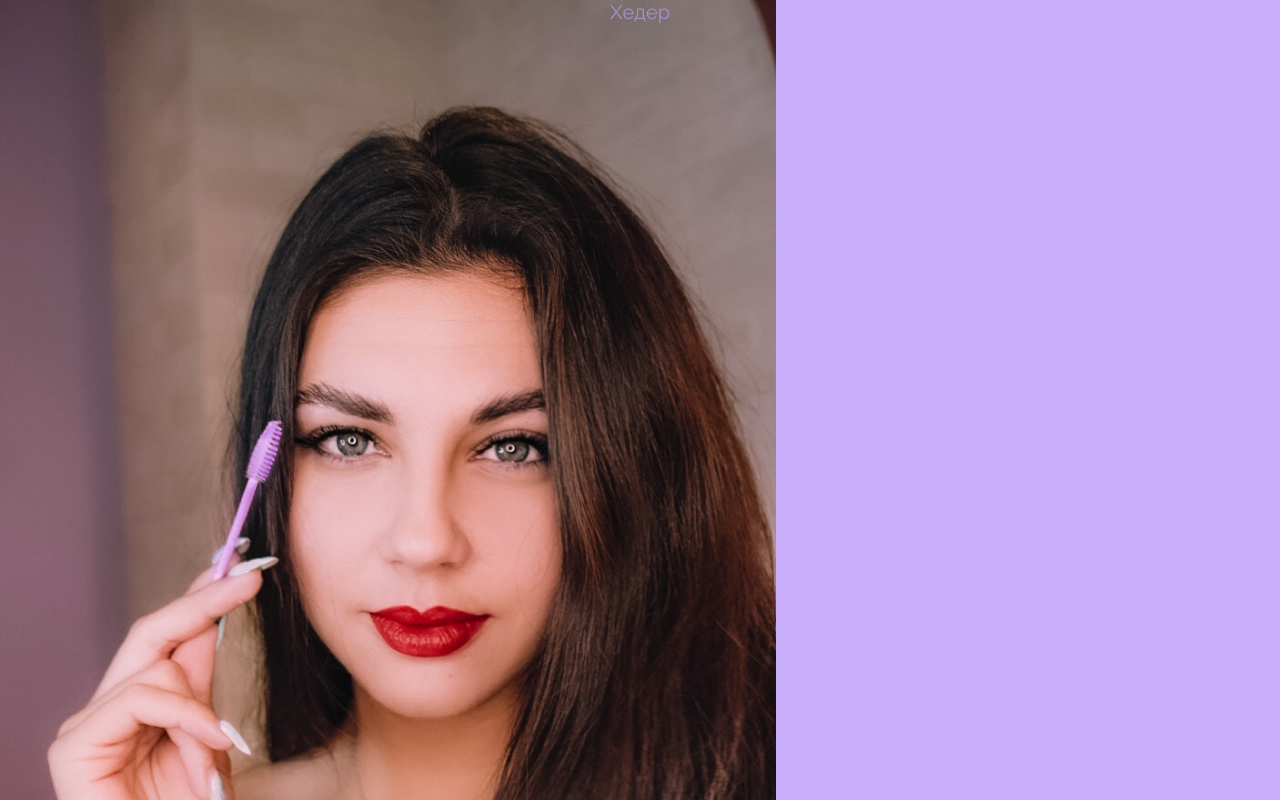
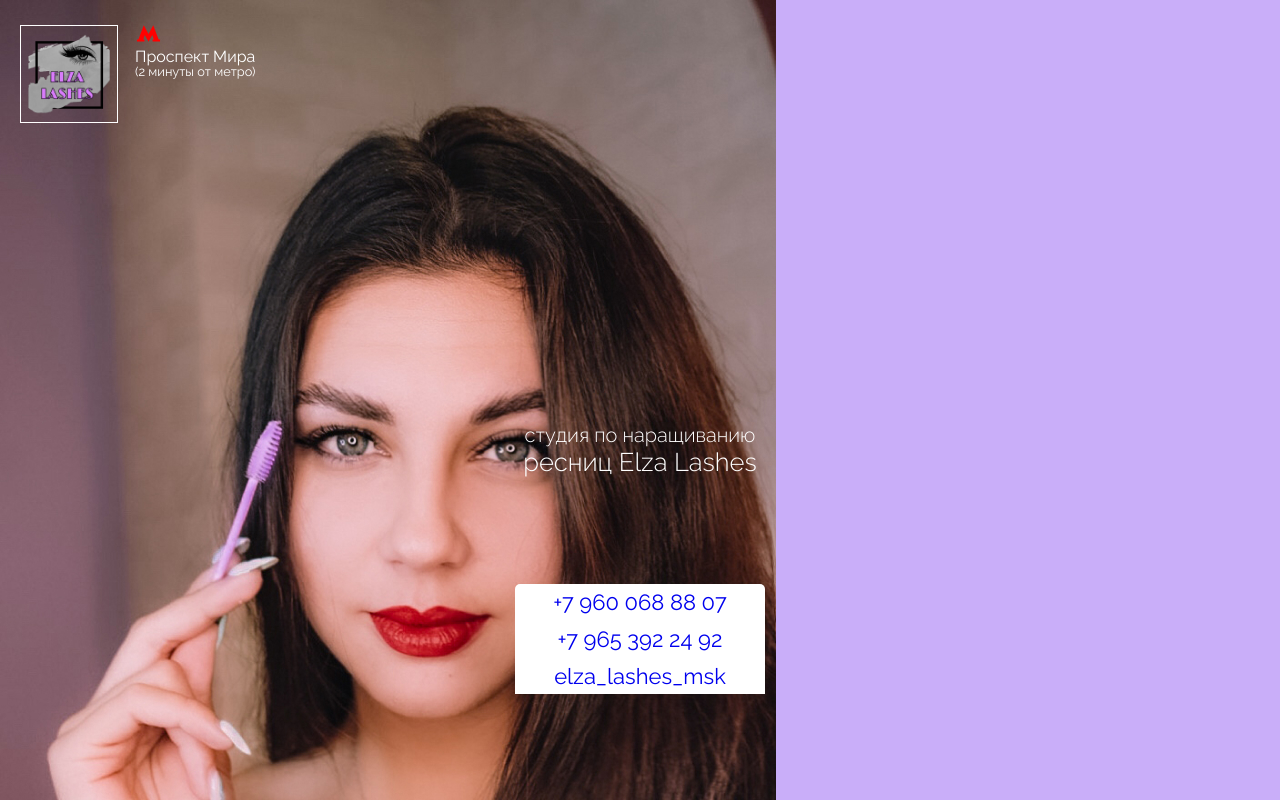
Before and after one commit to MikeIv/ElzaLashes, a website: page src/index.html in a window 1280 px wide. Shown: the top 802 px of the page. Drawn offline with nearby package versions, Linux system fonts and the light colour scheme; files that its build step writes are made by us from their sources.

Commit message:
add logo and tel

```diff
--- a/gulpfile.js
+++ b/gulpfile.js
@@ -151,11 +151,12 @@
 exports.default = gulp.series(
   gulp.parallel(
     clean,
+    css,
+    copy,
 
   ),
 
-  css,
-  copy,
+
   gulp.parallel(
     watch,
     server,
--- a/src/index.html
+++ b/src/index.html
@@ -6,7 +6,7 @@
     <meta http-equiv="X-UA-Compatible" content="ie=edge">
     <title>Elza Lashes</title>
 
-    <link rel="stylesheet" href="css/style.css">
+    <link rel="stylesheet" href="css/style.min.css">
 
 </head>
 <body class="page__body">
@@ -20,9 +20,24 @@
 
     <div class="header__wrapper">
 
-        <h2 class="header__h2">Хедер</h2>
+        <div class="header__top-line">
+            <div class="header__logo-block"></div>
+            <p class="header__txt">Проспект Мира<br><span>(2 минуты от метро)</span></p>
+        </div>
+
+
+        <h2 class="header__h2">студия по наращиванию<br><span>ресниц Elza Lashes</span></h2>
 
     </div>
+
+
+    <section class="header__contact-block">
+        <h2 class="visually-hidden">Наши контакты</h2>
+
+        <a href="tel:+79600688807" class="header__link">+7 960 068 88 07</a>
+        <a href="tel:+79653922492" class="header__link">+7 965 392 24 92</a>
+        <a href="https://www.instagram.com/elza_lashes_msk/" class="header__link">elza_lashes_msk</a>
+    </section>
 
 
 
@@ -49,6 +64,7 @@
 
 
 
+
 <!-- Footer -->
 <footer class="footer">
 
--- a/src/less/blocks/header.less
+++ b/src/less/blocks/header.less
@@ -32,6 +32,13 @@
   z-index: 0;
 }
 
+.header__img-block {
+  width: 100%;
+  height: 100%;
+
+  object-fit: cover;
+}
+
 .header__wrapper {
   position: relative;
   display: flex;
@@ -44,6 +51,65 @@
   padding: 0;
 }
 
+.header__top-line {
+  display: flex;
+
+  width: 100%;
+
+  margin: 0;
+  margin-top: 2.5rem;
+  margin-bottom: 30rem;
+  padding: 0;
+  padding-left: 2rem;
+  box-sizing: border-box;
+
+}
+
+
+.header__logo-block {
+  width: 96px;
+  height: 96px;
+
+  margin: 0;
+  margin-right: 1.7rem;
+  padding: 0;
+
+  border: 1px solid @white;
+
+  background-image: url("/img/logo_mob.png");
+  background-repeat: no-repeat;
+  background-position: center;
+  background-size: contain;
+}
+
+.header__txt {
+  position: relative;
+
+  margin: 0;
+  padding: 0;
+  padding-top: 2.5rem;
+
+  font-size: 1.6em;
+  line-height: 0.9em;
+  color: @white;
+}
+
+.header__txt::before {
+  position: absolute;
+  content: "";
+  top: -0.8rem;
+  left: -0.3rem;
+
+  width: 33px;
+  height: 33px;
+
+  background-image: url("/img/logo_metro.svg");
+}
+
+.header__txt span {
+  font-size: 0.8em;
+}
+
 
 .header__h2 {
   width: 100%;
@@ -53,7 +119,43 @@
 
   text-align: center;
   font-size: 2em;
-  color: @base;
+  font-weight: 300;
+  color: @white;
 
   cursor: pointer;
 }
+
+.header__h2 span {
+  font-size: 1.28em;
+}
+
+
+.header__contact-block {
+  position: relative;
+  display: flex;
+  flex-wrap: wrap;
+
+  width: 25rem;
+  height: 11rem;
+
+  margin: 0;
+  padding: 0;
+
+  background-color: @white;
+  border-top-right-radius: 5px;
+  border-top-left-radius: 5px;
+}
+
+.header__link {
+  display: flex;
+  justify-content: center;
+  align-items: center;
+
+  width: 100%;
+  height: 3.7rem;
+
+  font-size: 2.2em;
+  text-decoration: none;
+
+  cursor: pointer;
+}
```
Also changed, not shown: src/html/header.html (+16 -1 lines), src/index_build.html (+2 -1 lines), build/css/style.css, build/css/style.min.css, build/img/logo_metro.svg (added), build/img/logo_mob.png (added), build/index.html, src/css/style.css, src/img/logo_metro.svg (added), src/img/logo_mob.png (added), src/less/global/variables.less (line endings or trailing spaces).
